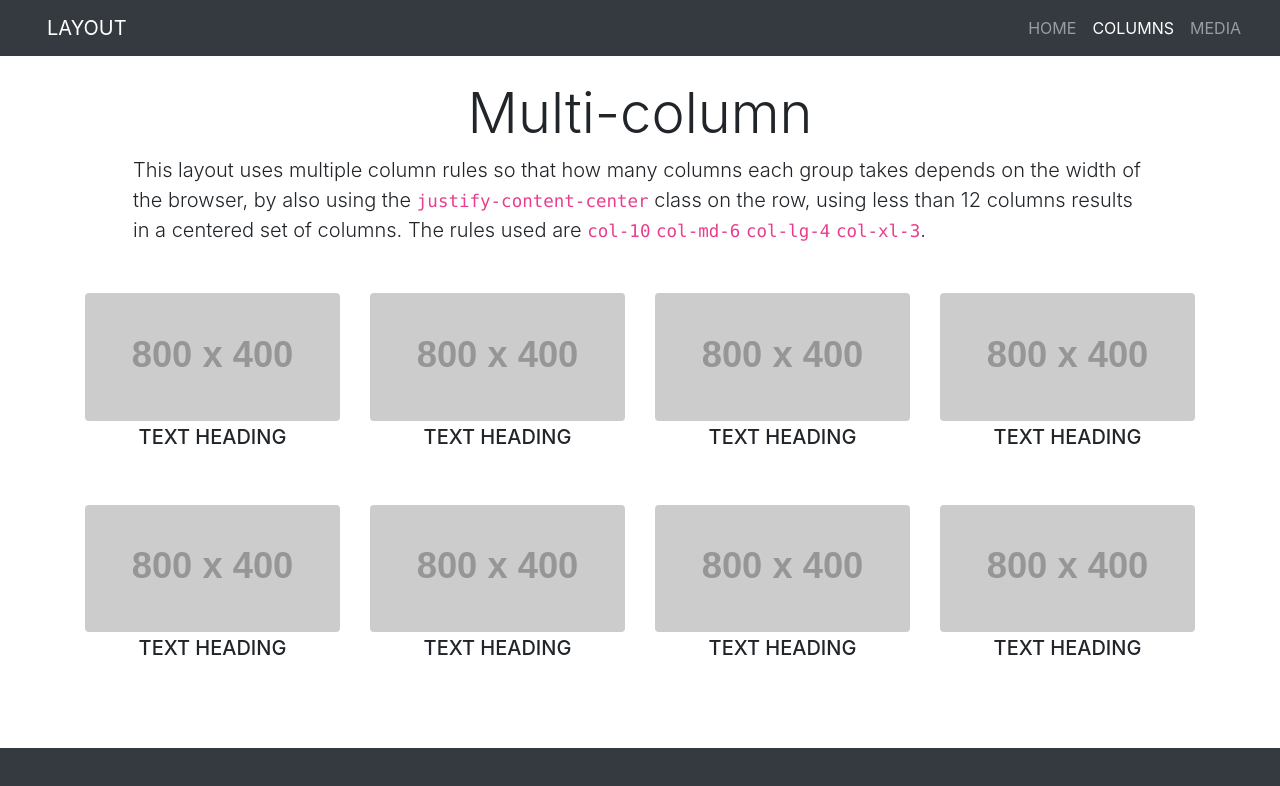
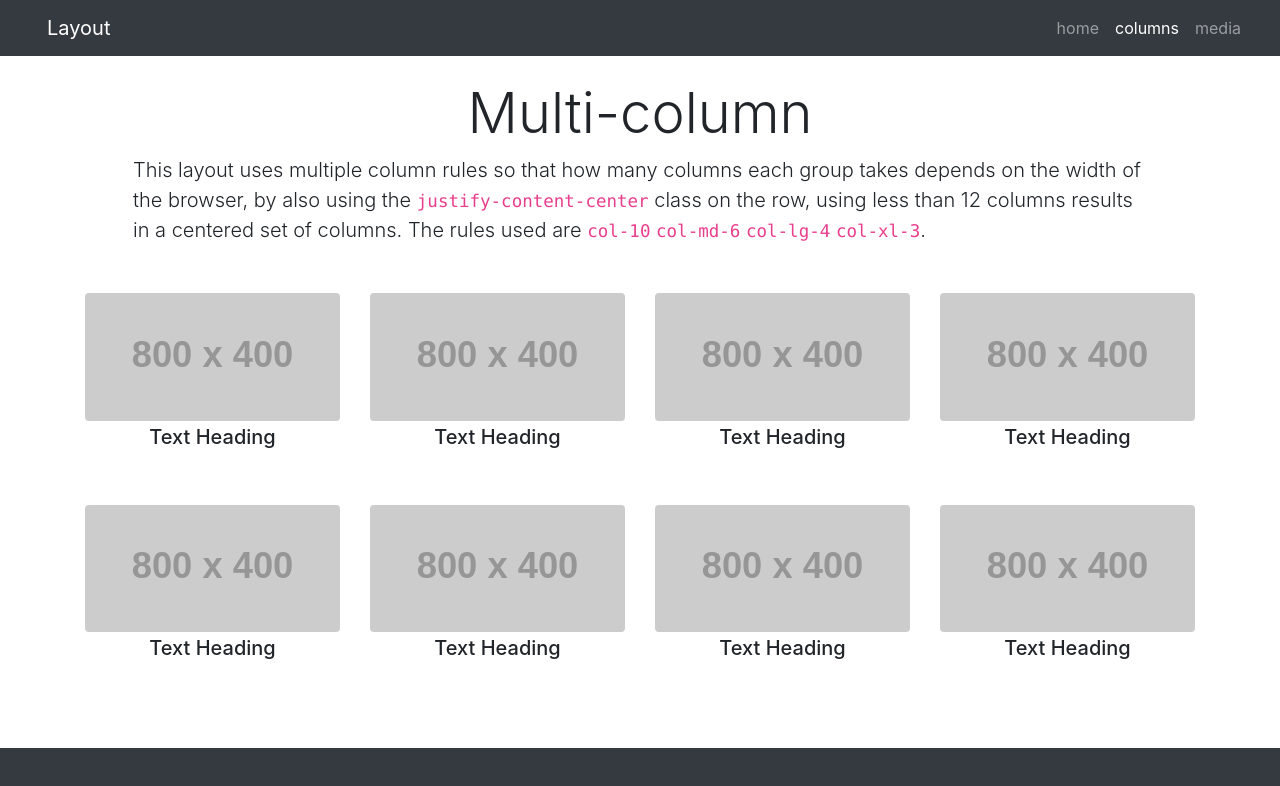
Before and after one commit to johnpmin/github, a plain HTML site: page learning-git-github-2421501-01_02b/docs/columns.html in a window 1280 px wide. Drawn offline with nearby package versions, Linux system fonts and the light colour scheme; placeholder pictures from the web are drawn by us.

Commit message:
removed text-uppercase from files

```diff
--- a/learning-git-github-2421501-01_02b/docs/columns.html
+++ b/learning-git-github-2421501-01_02b/docs/columns.html
@@ -28,9 +28,9 @@
             <span class="navbar-toggler-icon"></span>
           </button>
 
-          <a class="navbar-brand text-uppercase" href="#page-hero"><a class="navbar-brand text-uppercase" href="index.html">Layout</a>
+          <a class="navbar-brand" href="#page-hero"><a class="navbar-brand" href="index.html">Layout</a>
           <div class="collapse navbar-collapse" id="myTogglerNav">
-            <div class="navbar-nav ml-auto font-weight-regular text-uppercase">
+            <div class="navbar-nav ml-auto font-weight-regular">
               <a class="nav-item nav-link" href="index.html">home</a>
               <a class="nav-item nav-link text-white" href="columns.html">columns</a>
               <a class="nav-item nav-link" href="media.html">media</a>
@@ -52,7 +52,7 @@
         </p>
       </header>
 
-      <section class="container family-sans text-uppercase text-center py-4">
+      <section class="container family-sans text-center py-4">
         <div class="row justify-content-center py-2">
           <section class="mb-5 col-10 col-md-6 col-lg-4 col-xl-3">
             <img class="img-fluid rounded" src="https://dummyimage.com/800x400/6/f.png&text=A" alt="sample image" />
```
Also changed, not shown: learning-git-github-2421501-01_02b/docs/index.html (+2 -2 lines), learning-git-github-2421501-01_02b/docs/media.html (+2 -2 lines).
